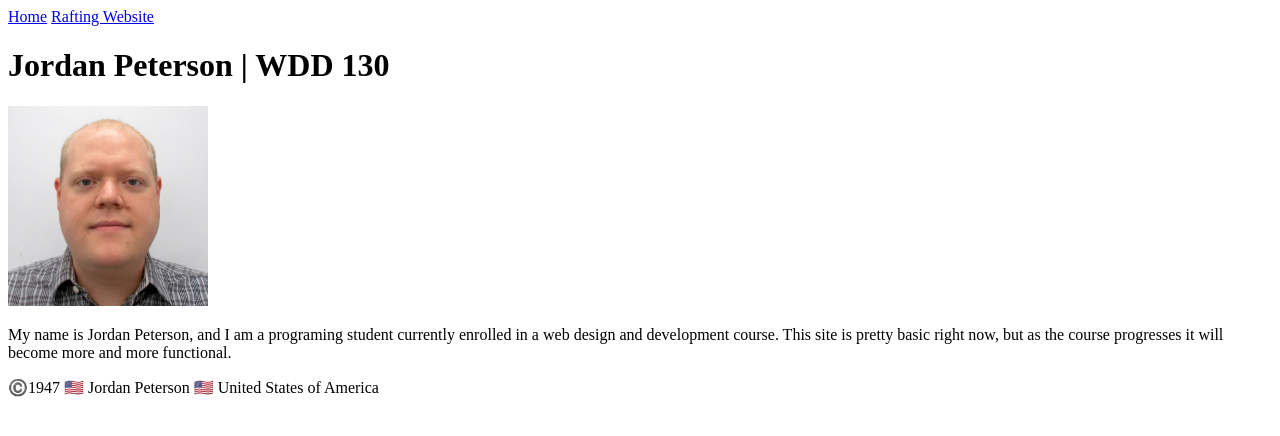
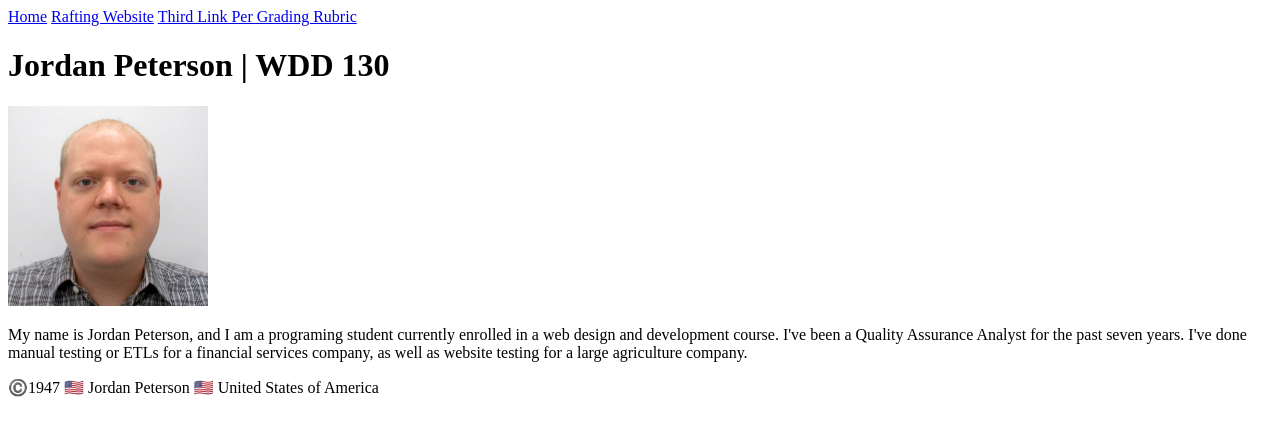
Before and after one commit to J-Peterson-Sch/wdd130, a plain HTML site: page index.html in a window 1280 px wide. Drawn offline with Linux system fonts and the light colour scheme.

Commit message:
Corrected missing nav element. Expanded body text.

```diff
--- a/index.html
+++ b/index.html
@@ -1,22 +1,30 @@
 <!DOCTYPE html>
 <html lang="en-US">
+
 <head>
     <meta charset="utf-8">
-        <meta name="viewport" content="width=device-width">
+    <meta name="viewport" content="width=device-width,initial-scale=1.0">
     <title> Jordan Peterson | WDD 130</title>
 </head>
+
 <body>
     <header>
+        <nav>
             <a href="#">Home</a>
             <a href="wwr/">Rafting Website</a>
+            <a href="wwr/">Third Link Per Grading Rubric</a>
+        </nav>
     </header>
     <main>
         <h1>Jordan Peterson | WDD 130</h1>
         <img src="images/profile.jpg" alt="Jordan Peterson" width="200">
-            <p>My name is Jordan Peterson, and I am a programing student currently enrolled in a web design and development course. This site is pretty basic right now, but as the course progresses it will become more and more functional.</p>
+        <p>My name is Jordan Peterson, and I am a programing student currently enrolled in a web design and development
+            course. I've been a Quality Assurance Analyst for the past seven years. I've done manual testing or ETLs for
+            a financial services company, as well as website testing for a large agriculture company.</p>
     </main>
     <footer>
         <p>©️1947 🇺🇸 Jordan Peterson 🇺🇸 United States of America</p>
     </footer>
 </body>
+
 </html>
```
Lines whose indentation alone changed are shown as unchanged.
